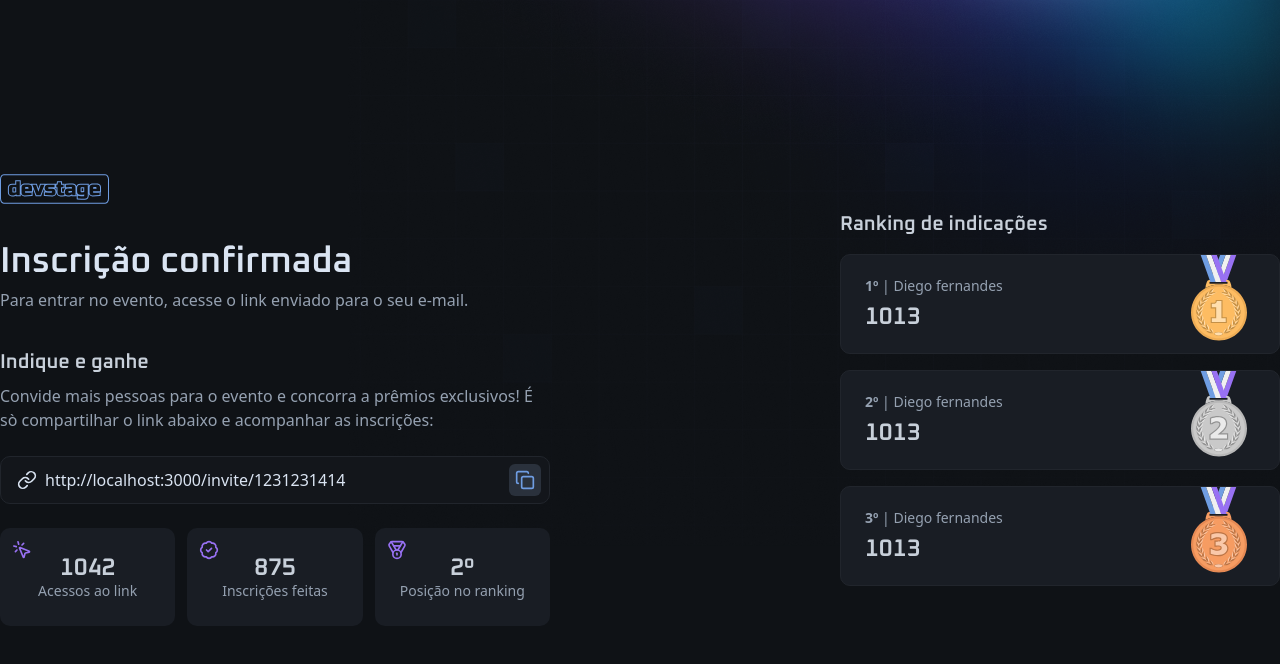
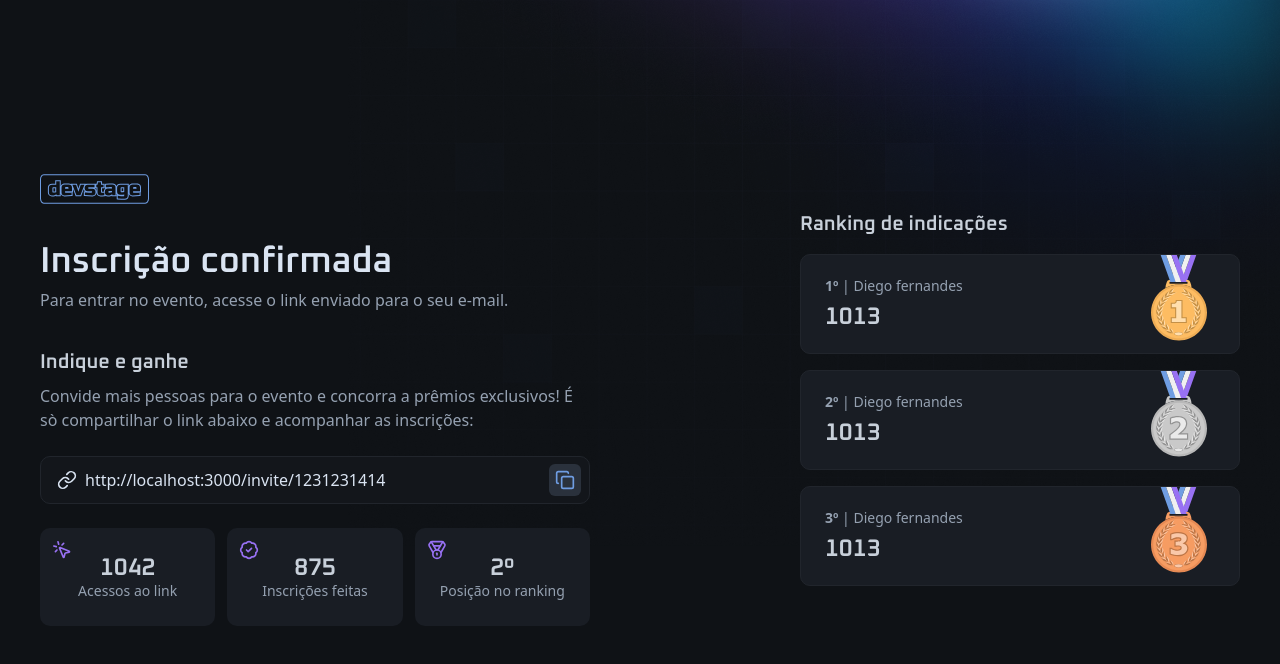
Before and after one commit to Ednilson-Oli/NLW_Event_Connect, a Next.js app: page /invite in a window 1280 px wide. Shown: the top 664 px of the page. Built offline with nearby package versions, Linux system fonts and the light colour scheme.

Commit message:
refactore: ajuste na estrutura do layout

```diff
--- a/src/app/layout.tsx
+++ b/src/app/layout.tsx
@@ -24,10 +24,13 @@ export default function RootLayout({
 }>) {
   return (
     <html lang="en" className={`${montserrat.variable} ${oxanium.variable}`}>
-      <body className="bg-gray-900 text-gray-100
+      <body
+        className="bg-gray-900 text-gray-100
        antialiased bg-[url(/Background.png)] bg-no-repeat bg-top md:bg-right-top"
-       >
-        {children}
+      >
+        <main className="max-w-[1240px] mx-auto px-5 py-8 md:py-0">
+          {children}
+        </main>
       </body>
     </html>
   )
--- a/src/app/page.tsx
+++ b/src/app/page.tsx
@@ -6,7 +6,6 @@ import logo from '../assets/Logo.svg'
 
 export default function Home() {
   return (
-    <main className="max-w-[1240px] mx-auto px-5 py-8 md:py-0">
     <div className="min-h-dvh flex flex-col justify-center gap-16">
       <div className="flex flex-col gap-8 items-center md:items-start">
         <Image src={logo} alt="devstage" width={108.5} height={30} />
@@ -58,10 +57,11 @@ export default function Home() {
               <InputField type="email" placeholder="E-mail" />
             </InputRoot>
           </div>
-            <Button type="submit">Confirmar <ArrowRight/> </Button>
+          <Button type="submit">
+            Confirmar <ArrowRight />{' '}
+          </Button>
         </form>
       </div>
     </div>
-    </main>
   )
 }
```
Lines whose indentation alone changed are shown as unchanged.
